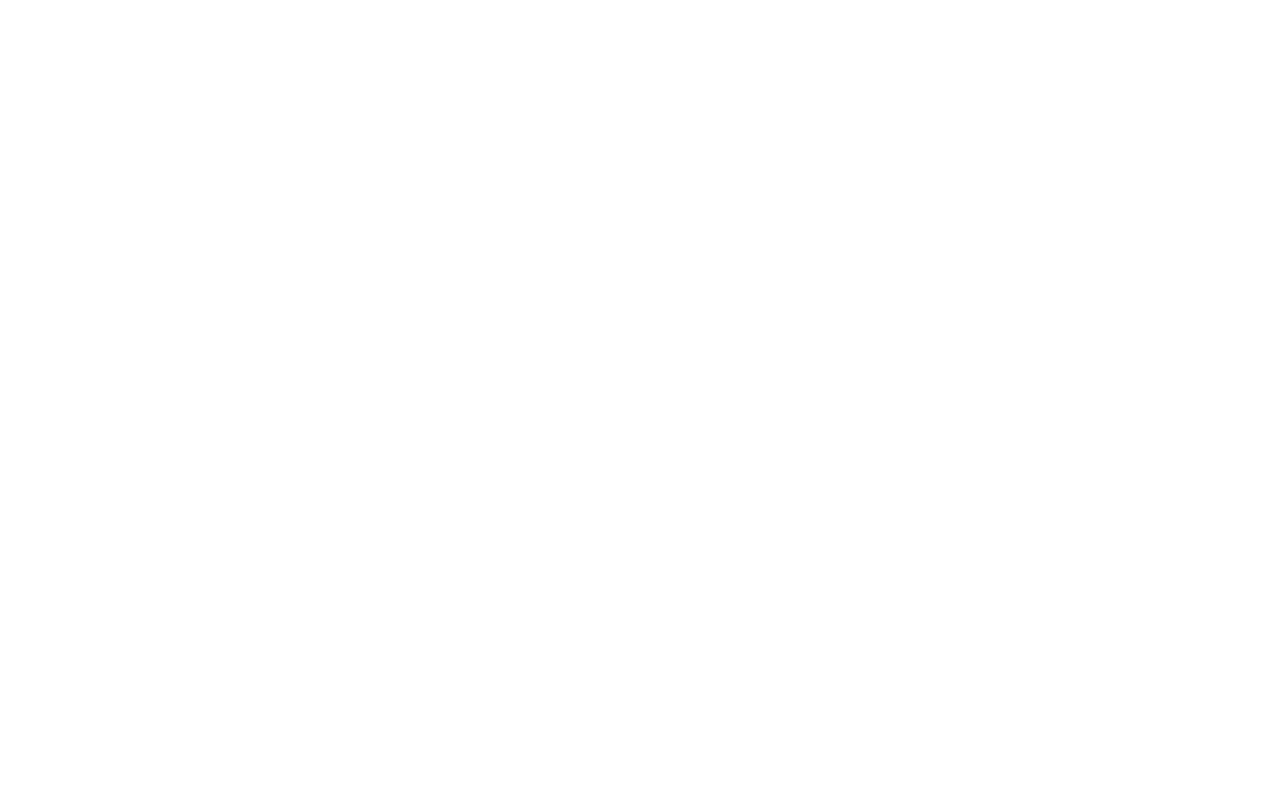
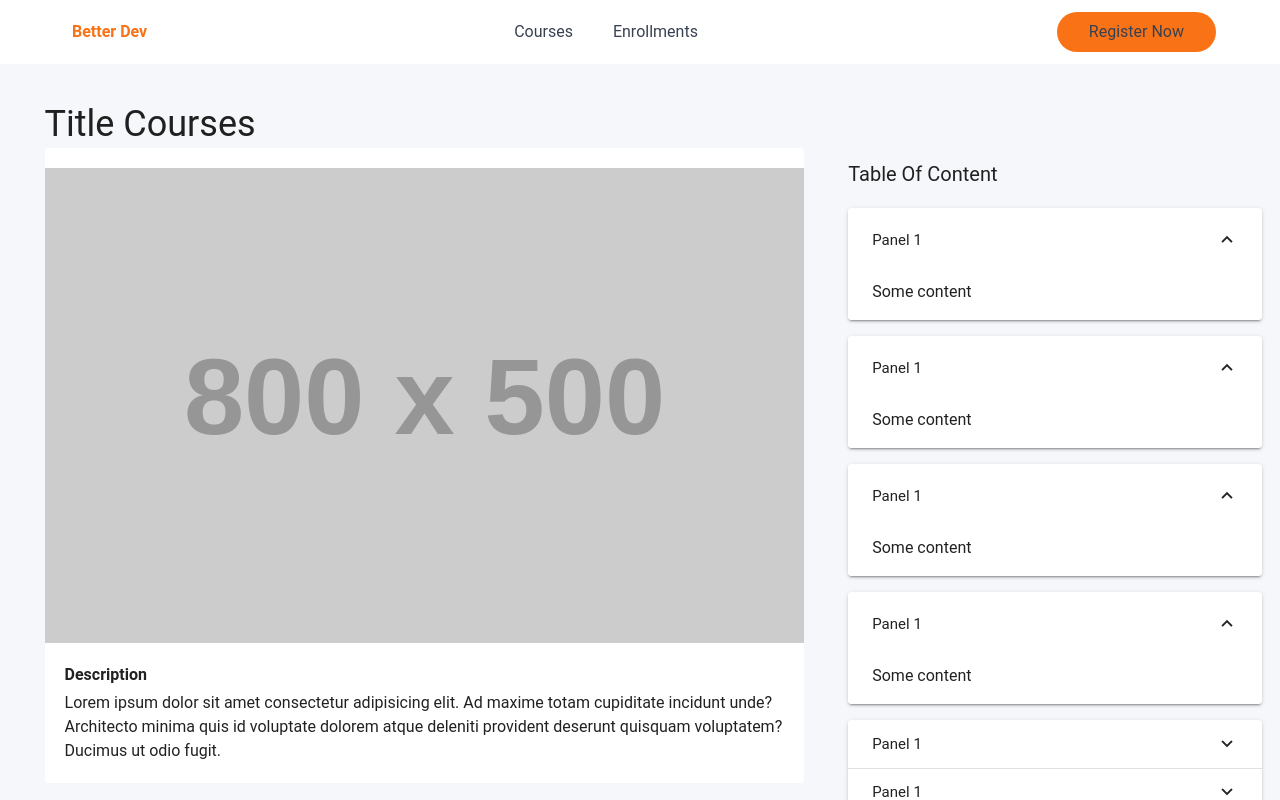
Before and after one commit to hrndbrs/EduFox-fe, a Vue app in the folder edufox/: page /coursess in a window 1280 px wide. Before the commit this address had no page. Built offline with nearby package versions, Linux system fonts and the light colour scheme.

Commit message:
ADD: - Logo svg - Courses By Id - See All Route in Home view in Bottom of content
ERROR:
- Routes: modified from "/courses/:id" to "/coursess" only for develope

Additional:
<div>course {{ route.params }}</div>
being commented on in CourseById

```diff
--- a/edufox/src/router/index.js
+++ b/edufox/src/router/index.js
@@ -26,7 +26,7 @@
           props: route => ({ query: route.query }),
         },
         {
-          path: "/courses/:id",
+          path: "/coursess",
           name: "course-detail",
           component: () => import("../views/CourseByIdView.vue")
         }
--- a/edufox/src/views/CourseByIdView.vue
+++ b/edufox/src/views/CourseByIdView.vue
@@ -1,9 +1,80 @@
+<script>
+export default {
+  name: 'CourseByIdView',
+  data() {
+    return {
+      panel: [0, 1, 2, 3],
+    }
+  }
+}
+</script>
+
 <template>
-  <div>course {{ route.params }}</div>
+  <!-- <div>course {{ route.params }}</div> -->
+  <main class="flex" style="background-color: #f5f7fa">
+    <!-- left-section -->
+    <section class="w-11/12 h-100 flex justify-center" id="bd">
+      <div class="w-11/12 h-100 ml-5 py-10" id="bd">
+        <div class="mb-1" id="bd">
+          <p class="text-4xl">Title Courses</p>
+        </div>
+        <div style="background-color: #fff" class="rounded" id="bd">
+          <div class="flex justify-center">
+            <img :src="'https://placehold.co/800x500'" alt="" class="pt-5" />
+          </div>
+          <div class="py-5 px-5" id="">
+            <p class="font-semibold">Description</p>
+            <p class="pt-1">
+              Lorem ipsum dolor sit amet consectetur adipisicing elit. Ad maxime totam cupiditate
+              incidunt unde? Architecto minima quis id voluptate dolorem atque deleniti provident
+              deserunt quisquam voluptatem? Ducimus ut odio fugit.
+            </p>
+          </div>
+        </div>
+      </div>
+    </section>
+
+    <!-- Right-section -->
+    <section id="bd" class="w-3/6 h-100">
+      <div class="ml-5 py-24 w-11/12 h-100" id="bd">
+        <div class="mb-5" id="bd">
+          <p class="text-xl">Table Of Content</p>
+        </div>
+        <div class="">
+          <v-expansion-panels v-model="panel" multiple>
+            <v-expansion-panel>
+              <v-expansion-panel-title>Panel 1</v-expansion-panel-title>
+              <v-expansion-panel-text> Some content </v-expansion-panel-text>
+            </v-expansion-panel>
+            <v-expansion-panel>
+              <v-expansion-panel-title>Panel 1</v-expansion-panel-title>
+              <v-expansion-panel-text> Some content </v-expansion-panel-text>
+            </v-expansion-panel>
+            <v-expansion-panel>
+              <v-expansion-panel-title>Panel 1</v-expansion-panel-title>
+              <v-expansion-panel-text> Some content </v-expansion-panel-text>
+            </v-expansion-panel>
+            <v-expansion-panel>
+              <v-expansion-panel-title>Panel 1</v-expansion-panel-title>
+              <v-expansion-panel-text> Some content </v-expansion-panel-text>
+            </v-expansion-panel>
+            <v-expansion-panel>
+              <v-expansion-panel-title>Panel 1</v-expansion-panel-title>
+              <v-expansion-panel-text> Some content </v-expansion-panel-text>
+            </v-expansion-panel>
+            <v-expansion-panel>
+              <v-expansion-panel-title>Panel 1</v-expansion-panel-title>
+              <v-expansion-panel-text> Some content </v-expansion-panel-text>
+            </v-expansion-panel>
+          </v-expansion-panels>
+        </div>
+      </div>
+    </section>
+  </main>
 </template>
 
-<script>
-export default {
-  name: 'CourseByIdView'
+<style scoped>
+#bd {
+  border: 0px solid red;
 }
-</script>
+</style>
--- a/edufox/src/views/HomeView.vue
+++ b/edufox/src/views/HomeView.vue
@@ -1,9 +1,11 @@
 <script>
 import CardHome from '../components/CardHome.vue'
+import { RouterLink } from 'vue-router'
 
 export default {
   components: {
-    CardHome
+    CardHome,
+    RouterLink
   }
 }
 </script>
@@ -40,10 +42,13 @@
       <p class="font-medium mb-2 text-orange-300" id="font">Program Edufox</p>
       <p class="font-semibold text-xl" id="font">Course Tersedia Di Edufox</p>
     </div>
-    <div class="pb-28 pt-5 flex flex-row justify-evenly">
+    <div class="pb-13 pt-5 flex flex-row justify-evenly">
       <CardHome />
       <CardHome />
       <CardHome />
+    </div>
+    <div id="bd" class="text-center mb-10">
+      <RouterLink class="bg-orange-100 border-orange-100 border-2 rounded" to="/courses">See All </RouterLink>
     </div>
   </section>
 </template>
```
Also changed, not shown: edufox/public/f1d58ba4563c7f471b9820bdf834733d.svg (added).
